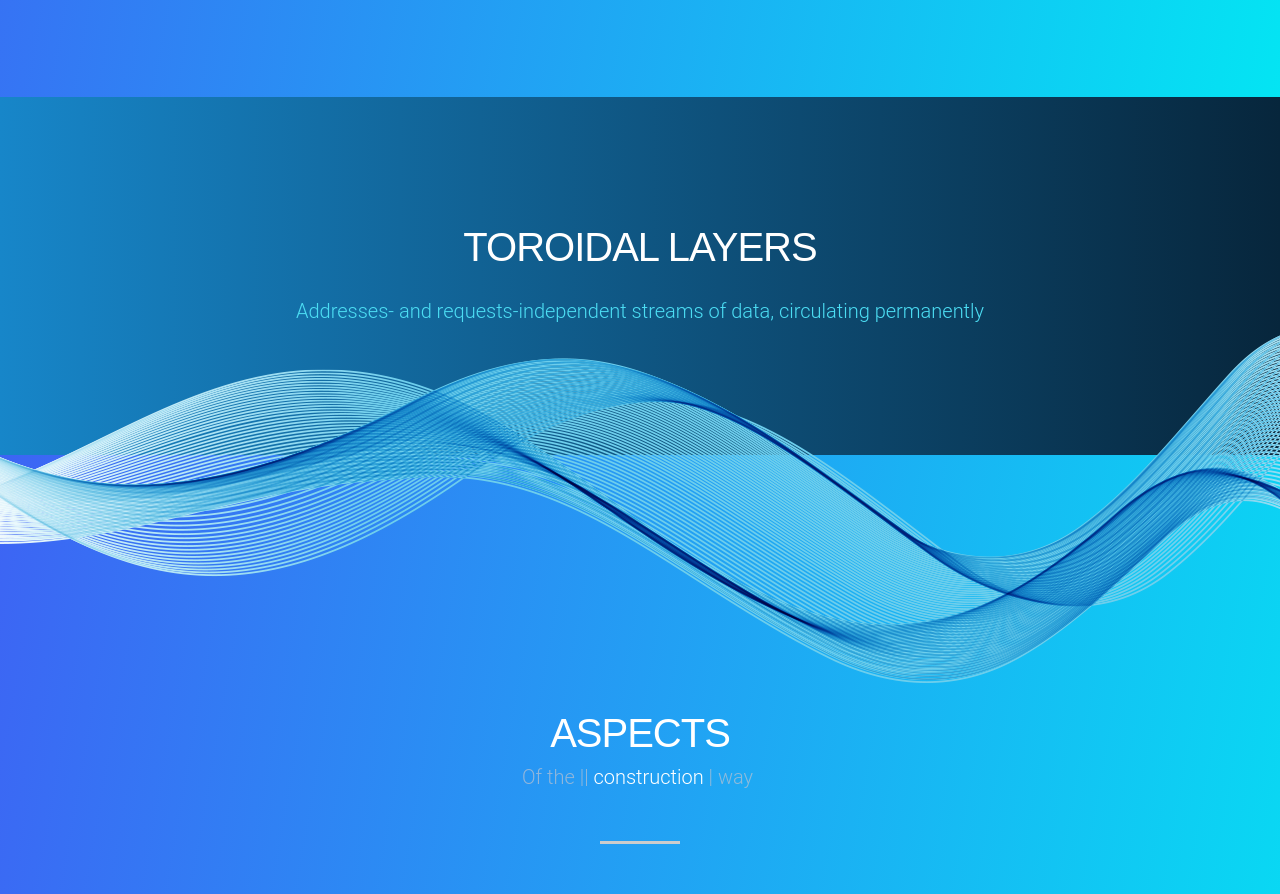
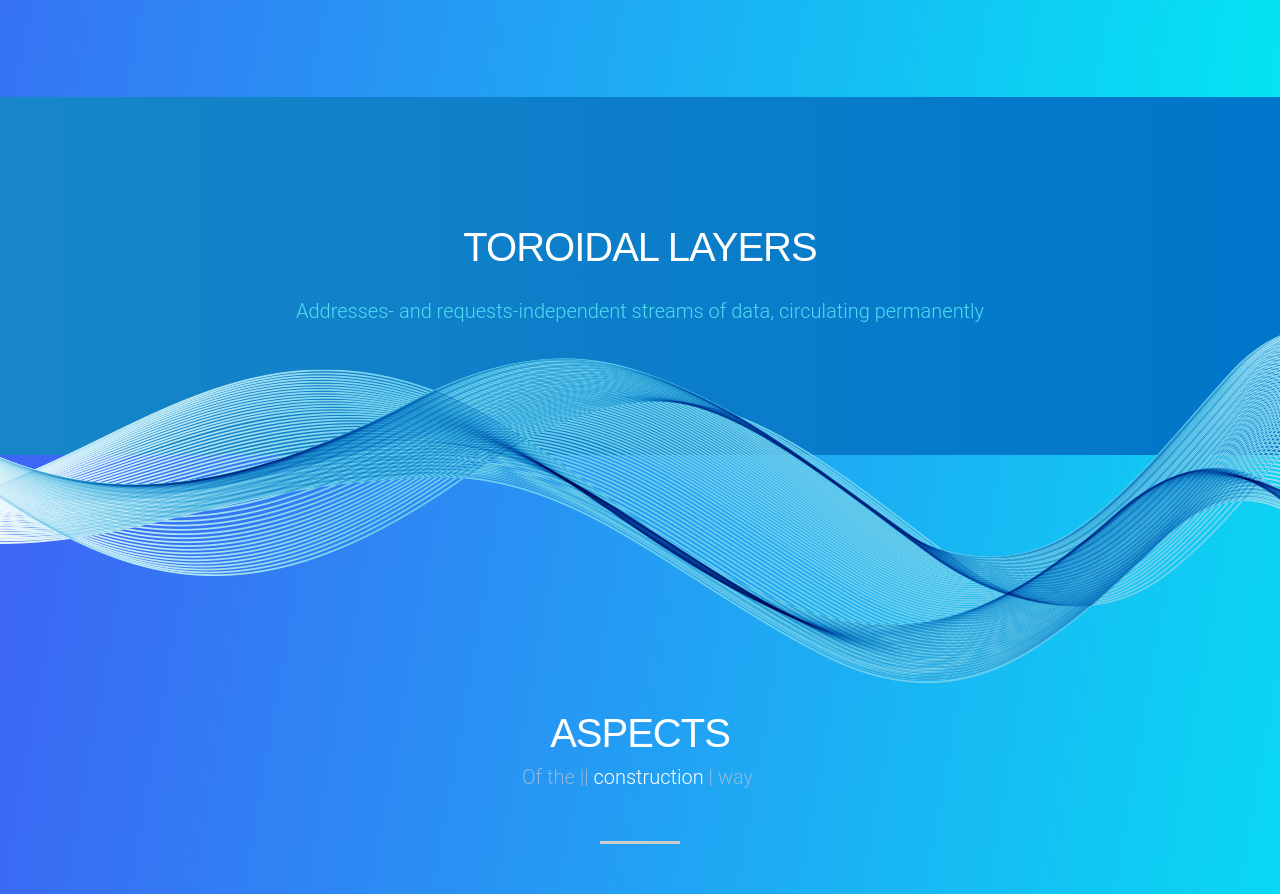
Before and after one commit to cbrcrtx/cbrcrtx.github.io, a plain HTML site: page index.html in a window 1280 px wide. Shown: the part 1760-2654 px from the top of the page. Drawn offline with Linux system fonts and the light colour scheme; files that its build step writes are made by us from their sources; files whose address does not match are found by name; a web font is replaced by a local one.

Commit message:
Update css

```diff
--- a/index.html
+++ b/index.html
@@ -123,7 +123,7 @@
                         </div>
                         <div class="spacer big"></div>
                         <div class="section-fill bg-parallax bg-about" style="background: 10% 648px rgb(39, 57, 113);">
-                            <div class="fill-wrapper" style="background: linear-gradient(to right, rgb(23, 134, 201), #07263c);">
+                            <div class="fill-wrapper" style="background: linear-gradient(to right, rgb(23, 134, 201), #0076ca);">
                                 <div class="section-title">
                                     <h2 class="title white animatez" data-effect="fadeInDown">TOROIDAL LAYERS</h2>
                                     <div class="spacer small"></div>
```
